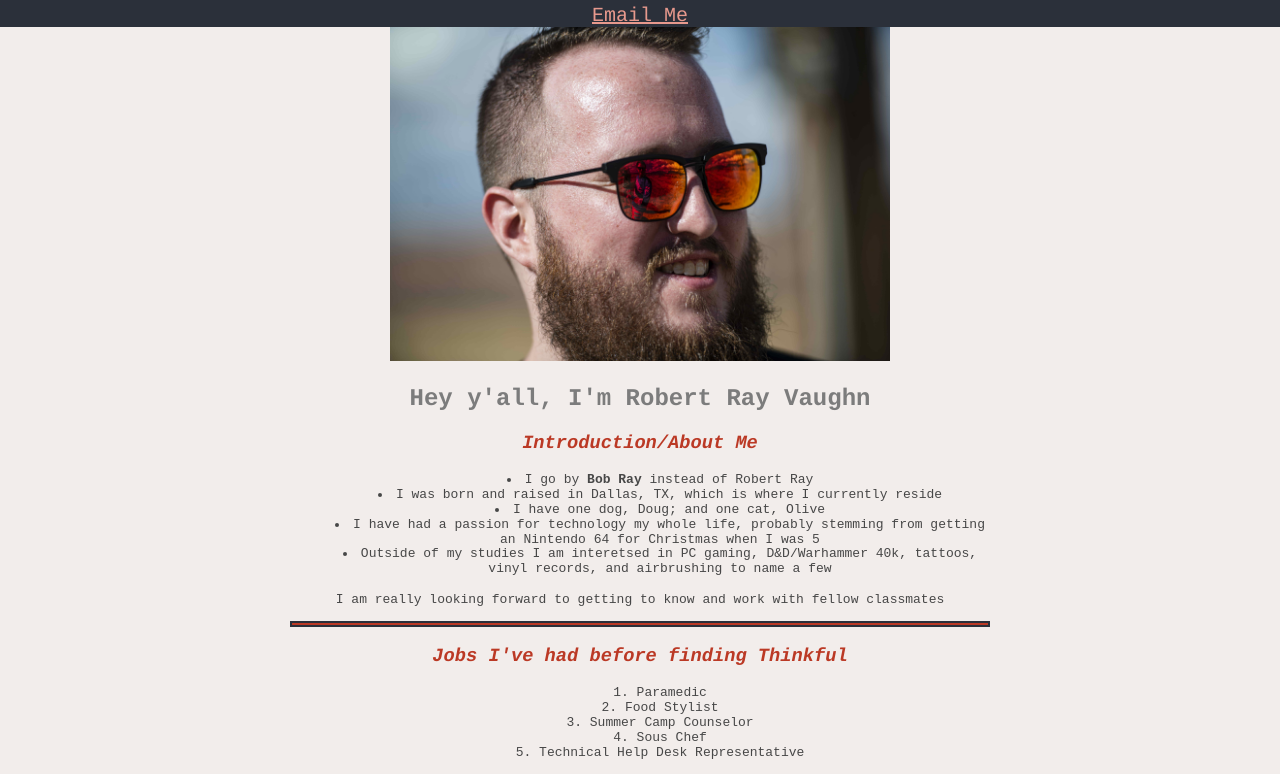
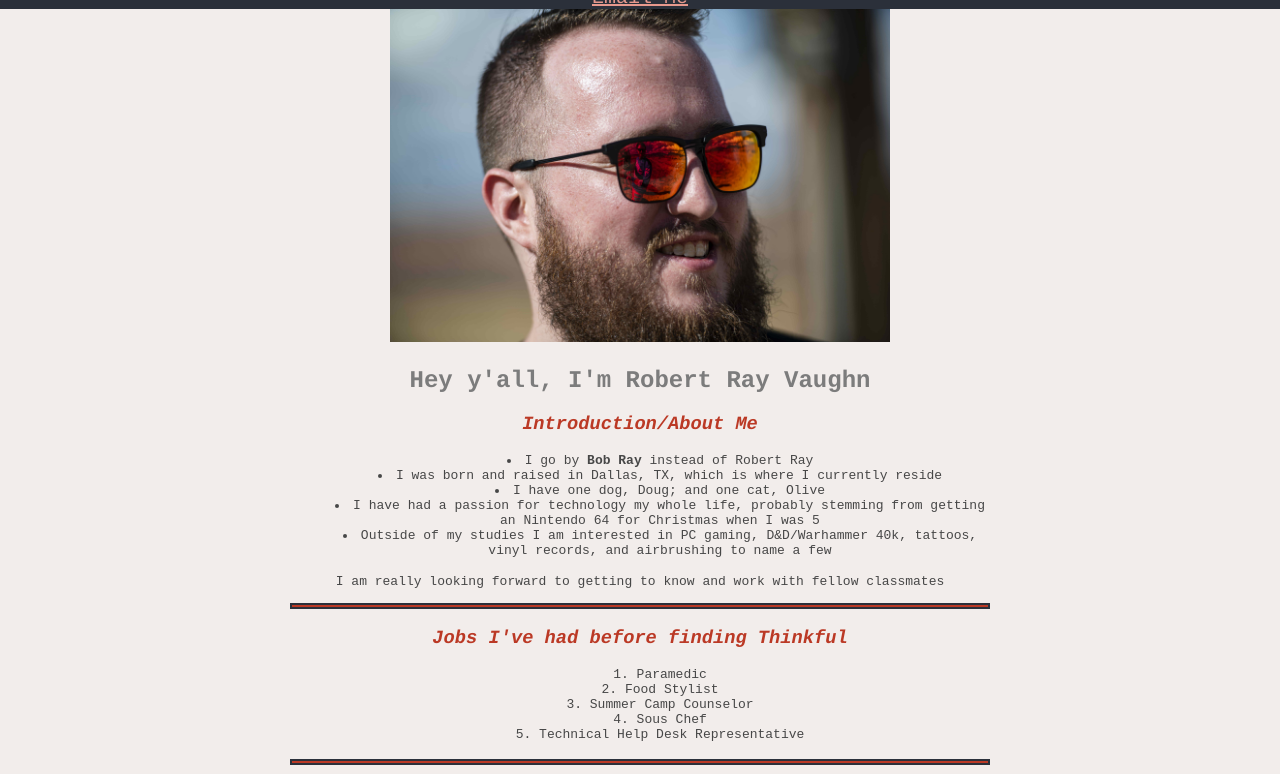
Before and after one commit to BobRayVaughn/practice-portfolio, a plain HTML site: page index.html in a window 1280 px wide. Shown: the part 186-960 px from the top of the page. Drawn offline with nearby package versions, Linux system fonts and the light colour scheme.

Commit message:
Revisions 1

```diff
--- a/index.html
+++ b/index.html
@@ -1,5 +1,5 @@
 <!DOCTYPE html>
-<html>
+<html lang="en">
   <head>
     <meta charset="utf-8">
     <meta name="viewport" content="width=device-width">
@@ -11,11 +11,10 @@
   />
     <link href="style.css" rel="stylesheet" type="text/css" />
   </head>
-"
-  <body class="light-background">
+  <body>
 
-<!-- Here I am just trying to get my name, basic description, and a picture of me to pop up first
--->
+   <!-- Here I am just trying to get my name, basic description, and a picture of me to pop up first
+   -->
 
     <header class="dark-background">
       <div class="wrapper">
@@ -27,7 +26,7 @@
 
     <main class="light-background">
       <div class="wrapper">
-        <center><img src="../images/profilepic-min.jpg" width="500" alt="Photo of Robert"></center>
+        <center><img src="/../images/profilepic-min.JPG" width="500" alt="Photo of Robert"></center>
 
         <h2> Hey y'all, I'm Robert Ray Vaughn </h2>
 
@@ -38,7 +37,7 @@
           <li>I was born and raised in Dallas, TX, which is where I currently reside</li>
           <li>I have one dog, Doug; and one cat, Olive</li>
           <li>I have had a passion for technology my whole life, probably stemming from getting an Nintendo 64 for Christmas when I was 5 </li>
-          <li>Outside of my studies I am interetsed in PC gaming, D&D/Warhammer 40k, tattoos, vinyl records, and airbrushing to name a few</li>
+          <li>Outside of my studies I am interested in PC gaming, D&D/Warhammer 40k, tattoos, vinyl records, and airbrushing to name a few</li>
         </ul>
 
         <center><p>I am really looking forward to getting to know and work with fellow classmates</p></center>
```
